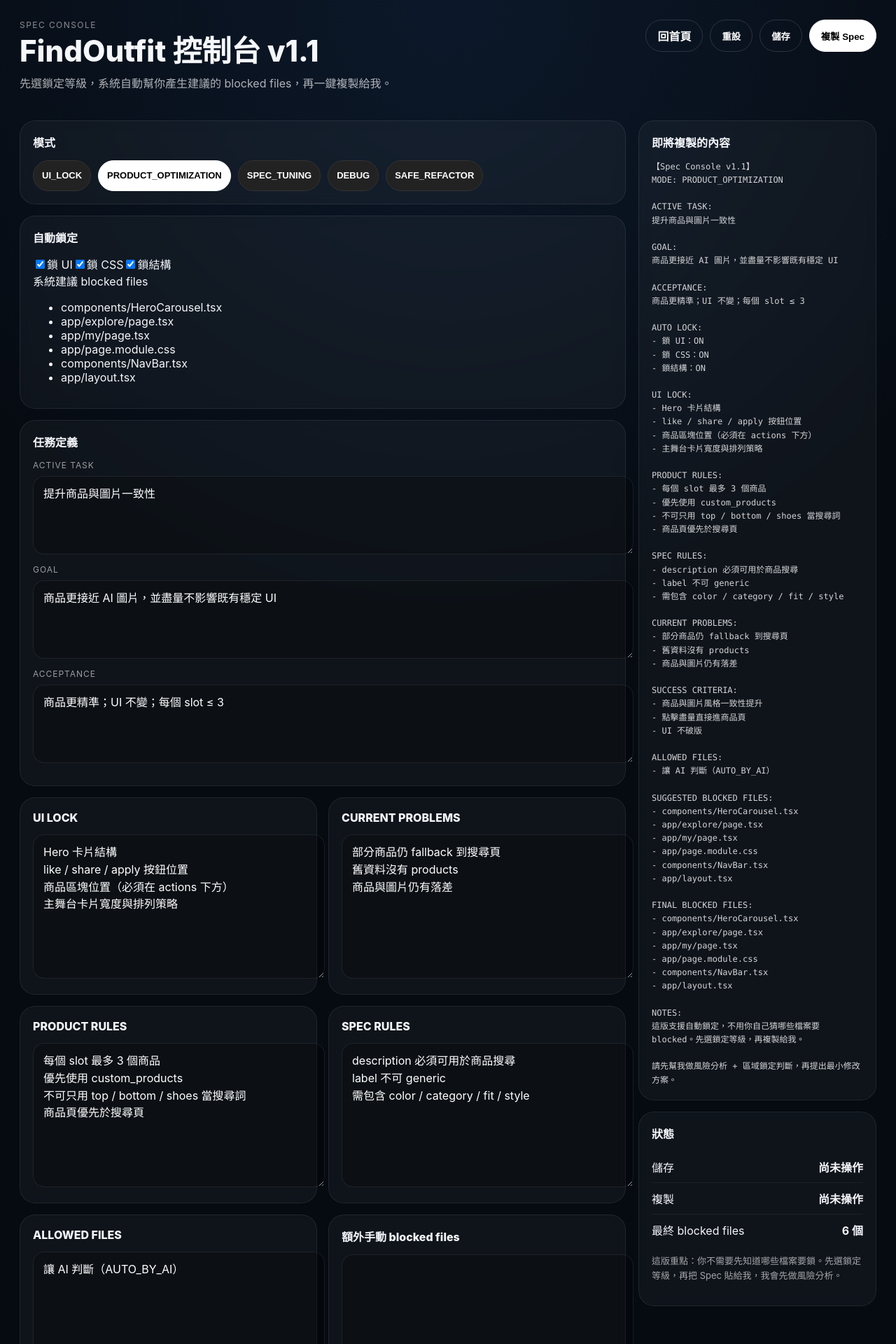
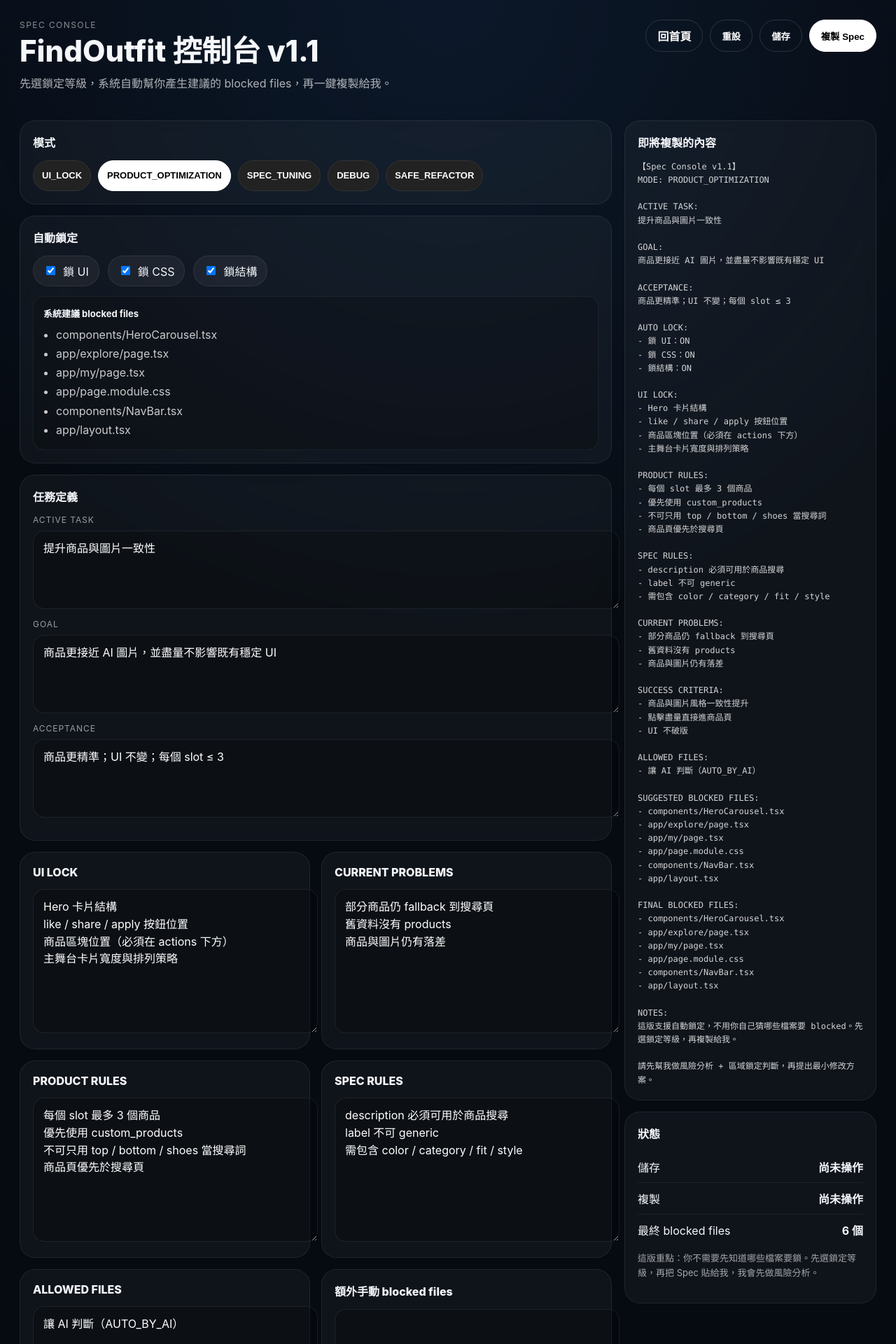
Before and after one commit to howeasyshare-glitch/simon, a Next.js app: page /spec-console in a window 1280 px wide. Shown: the top 1920 px of the page at 70% size. Built offline with nearby package versions, Linux system fonts and the light colour scheme.

Commit message:
Add files via upload

```diff
--- a/app/page.module.css
+++ b/app/page.module.css
@@ -1228,7 +1228,7 @@
 }
 
 
-/* ===== Spec Console v1 ===== */
+/* ===== Spec Console v1.2 ===== */
 
 .specTopbar {
   max-width: 1320px;
@@ -1257,7 +1257,7 @@
 
 .specSub {
   margin-top: 10px;
-  max-width: 700px;
+  max-width: 760px;
   color: rgba(255, 255, 255, 0.68);
   line-height: 1.65;
 }
@@ -1274,7 +1274,7 @@
   margin: 0 auto;
   padding: 24px 28px 40px;
   display: grid;
-  grid-template-columns: minmax(0, 1fr) 340px;
+  grid-template-columns: minmax(0, 1fr) 360px;
   gap: 18px;
   align-items: start;
 }
@@ -1312,6 +1312,44 @@
   flex-wrap: wrap;
 }
 
+.specToggleGrid {
+  display: flex;
+  gap: 12px;
+  flex-wrap: wrap;
+}
+
+.specToggleItem {
+  display: inline-flex;
+  align-items: center;
+  gap: 8px;
+  min-height: 42px;
+  padding: 0 14px;
+  border-radius: 999px;
+  background: rgba(255,255,255,0.05);
+  border: 1px solid rgba(255,255,255,0.08);
+}
+
+.specInfoBox {
+  margin-top: 14px;
+  border-radius: 16px;
+  padding: 14px;
+  background: rgba(0, 0, 0, 0.18);
+  border: 1px solid rgba(255,255,255,0.06);
+}
+
+.specInfoTitle {
+  font-size: 13px;
+  font-weight: 700;
+  margin-bottom: 8px;
+}
+
+.specList {
+  margin: 0;
+  padding-left: 18px;
+  color: rgba(255,255,255,0.78);
+  line-height: 1.7;
+}
+
 .specField {
   display: grid;
   gap: 8px;
@@ -1345,6 +1383,14 @@
   min-height: 180px;
 }
 
+.specMiniHint,
+.specHint {
+  color: rgba(255, 255, 255, 0.62);
+  line-height: 1.65;
+  font-size: 13px;
+  margin-top: 8px;
+}
+
 .specSide {
   position: sticky;
   top: 24px;
@@ -1375,13 +1421,6 @@
   border-bottom: 0;
 }
 
-.specHint {
-  margin-top: 12px;
-  color: rgba(255, 255, 255, 0.62);
-  line-height: 1.65;
-  font-size: 13px;
-}
-
 @media (max-width: 1080px) {
   .specGrid {
     grid-template-columns: 1fr;
```
